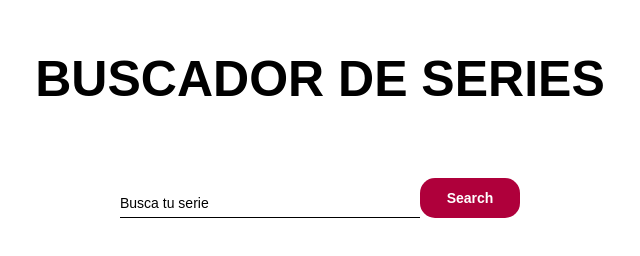
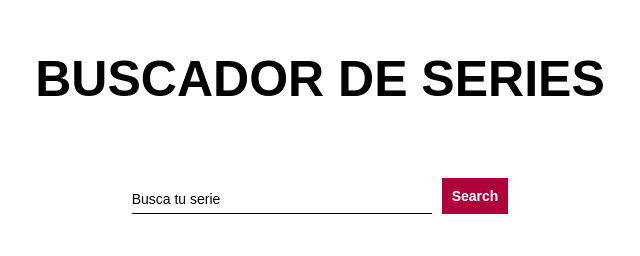
Before and after one commit to estherpato/dorcas-s2-evaluacion-final-estherpato, a website: page index.html in a window 1280 px wide. Shown: the whole page, without its empty margins (320-960 px from the left). Drawn offline with Linux system fonts and the light colour scheme.

Commit message:
Fix button search

```diff
--- a/scss/components/_buttons.scss
+++ b/scss/components/_buttons.scss
@@ -1,13 +1,9 @@
 .button {
   font-family: 'Arial', 'Helvetica', sans-serif;
-  display: flex;
-  align-items: center;
-  justify-content: center;
+  padding: 10px;
   margin-top: 20px;
-  height: 40px;
-  width: 100px;
   border: 0;
-  border-radius: 15px;
+  margin-left: 10px;
   background-color: #AF003B;
   color: white;
   font-size: 14px;
```
Also changed, not shown: css/main.css.
